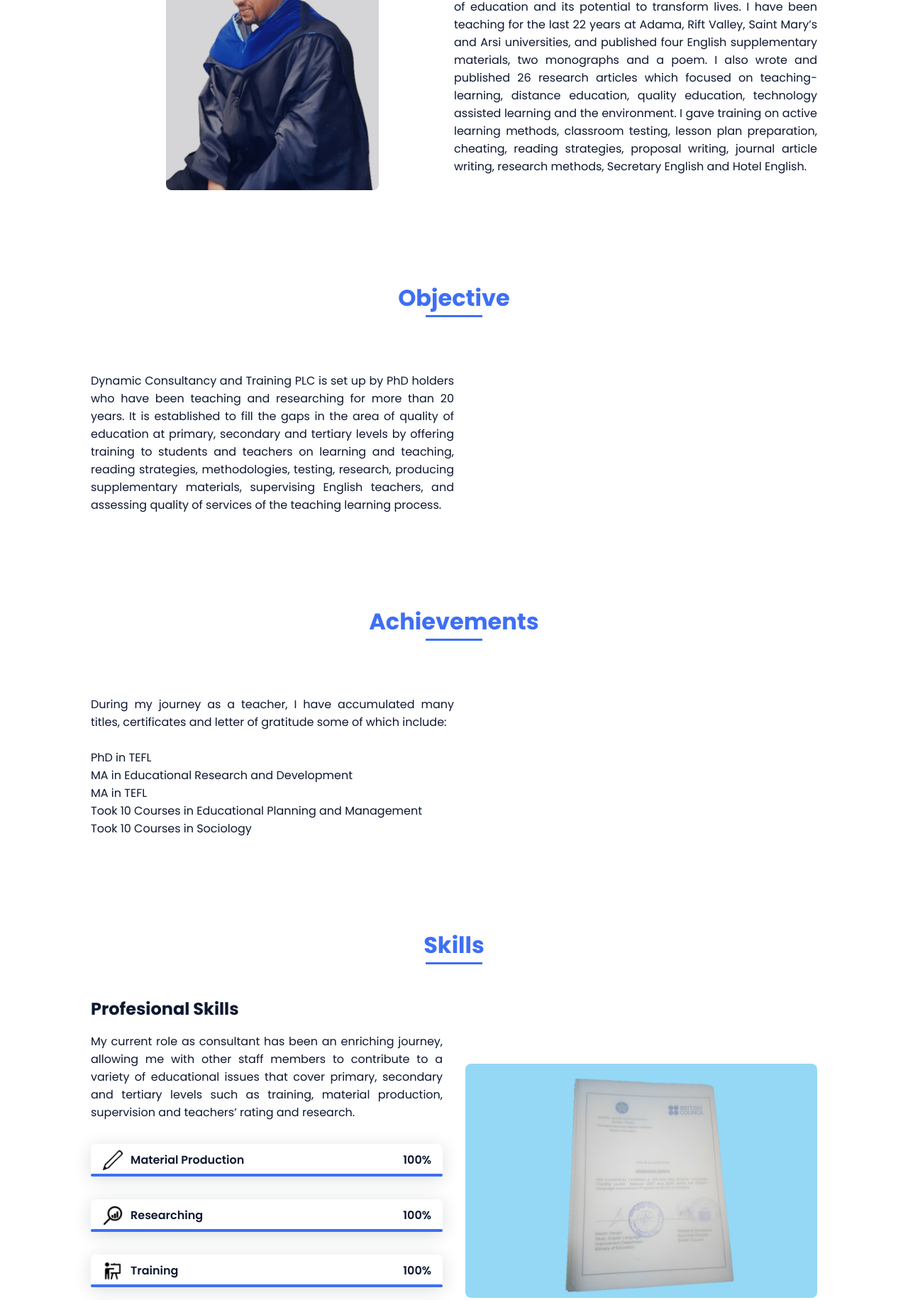
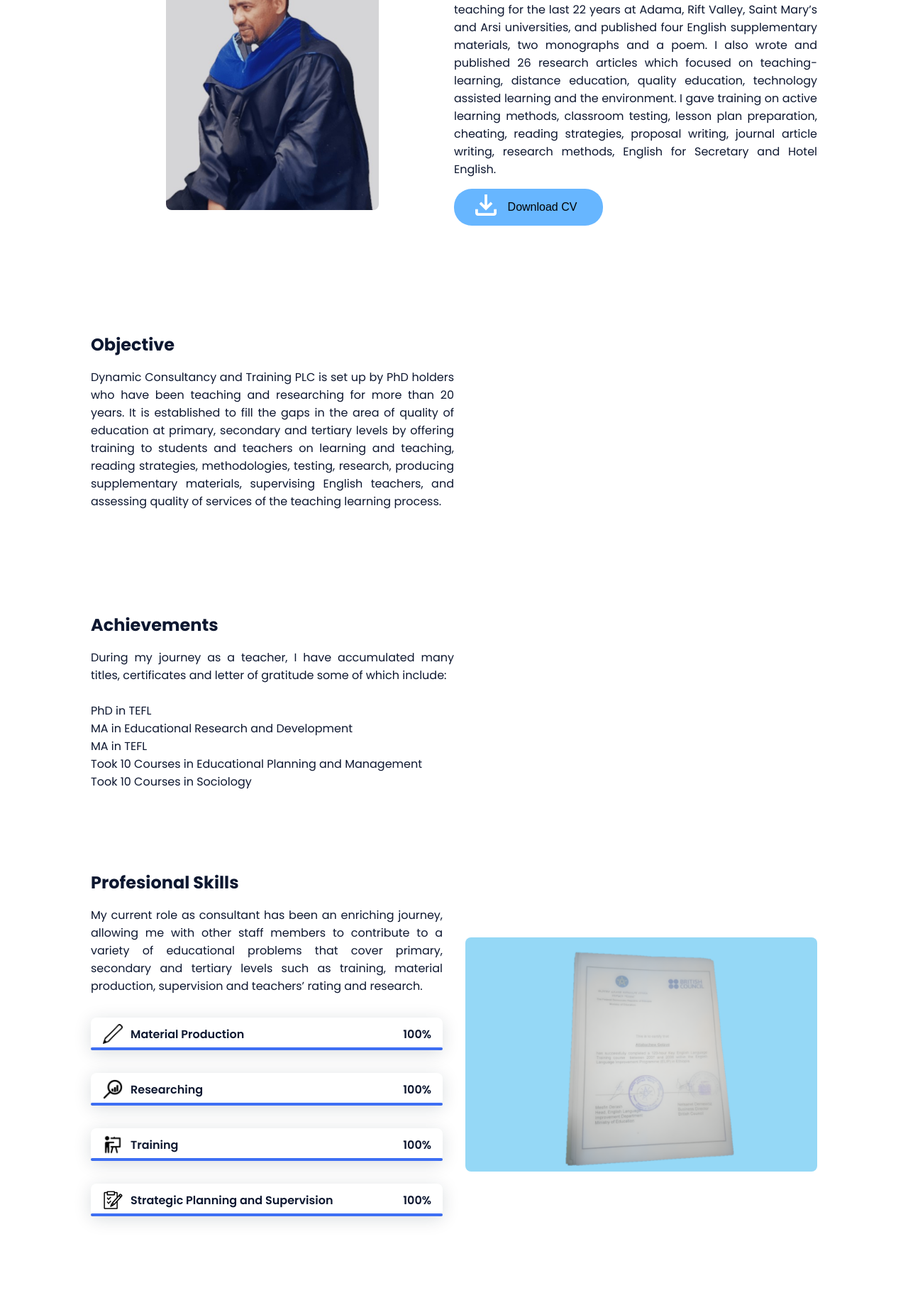
Before and after one commit to FransiTsena/atla, a plain HTML site: page index.html in a window 1280 px wide. Shown: the part 1109-2941 px from the top of the page at 71% size. Drawn offline with nearby package versions, Linux system fonts and the light colour scheme.

Commit message:
Add files via upload

```diff
--- a/index.html
+++ b/index.html
@@ -97,15 +97,22 @@
 
                 <div>
                     <h2 class="about__subtitle">I am Atlabachew.</h2>
-                    <p class="about__text">Welcome to my portfolio site, where I am excited to share my journey, skills and researches. I am always interested in the field of education and its potential to transform lives. I have been teaching for the last 22 years at Adama, Rift Valley, Saint Mary’s and Arsi universities, and published four English supplementary materials, two monographs and a poem. I also wrote and published 26 research articles which focused on teaching-learning, distance education, quality education, technology assisted learning and the environment. I gave training on active learning methods, classroom testing, lesson plan preparation, cheating, reading strategies, proposal writing, journal article writing, research methods, Secretary English and Hotel English.</p>
-                </div>
+                    <p class="about__text">Welcome to my portfolio site, where I am excited to share my journey, skills and researches. I am always interested in the field of education and its potential to transform lives. I have been teaching for the last 22 years at Adama, Rift Valley, Saint Mary’s and Arsi universities, and published four English supplementary materials, two monographs and a poem. I also wrote and published 26 research articles which focused on teaching-learning, distance education, quality education, technology assisted learning and the environment. I gave training on active learning methods, classroom testing, lesson plan preparation, cheating, reading strategies, proposal writing, journal article writing, research methods, English for Secretary and Hotel English.</p>
+                    <a href="./assets/cv.pdf">
+                        <button style="margin-top: 15px; border-style: none;;width: 210px; height: 52px; position: relative;border-radius:25px;background: #67B6FF;">
+                        <div style="width: 109px; height: 17px; left: 70px; top: 17px; position: absolute; font-size: 16px; word-wrap: break-word">Download CV</div>
+                        <div style="width: 30px; height: 30px; left: 30px; top: 8px; position: absolute; background-image: url(assets/icons/download.svg)"></div>
+                    </button>
+
+                    </a>
+                    </div>
             </div>
         </section>
          <section class="objective section" id="objective">
-            <h2 class="section-title">Objective</h2>
 
             <div class="about__container bd-grid">
                 <div>
+                    <h2 class="about__subtitle">Objective</h2>
                     <p class="objective__text"> Dynamic Consultancy and Training PLC is set up by PhD holders who have been teaching and researching for more than 20 years. It is established to fill the gaps in the area of quality of education at primary, secondary and tertiary levels by offering training to students and teachers on learning and teaching, reading strategies, methodologies, testing, research, producing supplementary materials, supervising English teachers, and assessing quality of services of the teaching learning process.
                     </p>
                 </div>
@@ -113,10 +120,11 @@
         </section>
 
         <section class="achievements section" id="achievements">
-            <h2 class="section-title">Achievements</h2>
 
             <div class="about__container bd-grid">
                 <div>
+                    <h2 class="about__subtitle">Achievements</h2>
+
                     <p class="about__text"> During my journey as a teacher, I have accumulated many titles,
                         certificates and letter of gratitude some of which include:
                         <br>
@@ -130,12 +138,12 @@
             </div>
         </section>
        <section class="skills section" id="skills">
-            <h2 class="section-title">Skills</h2>
+            <!-- <h2 class="section-title">Skills</h2>   -->
 
             <div class="skills__container bd-grid">
                 <div>
                     <h2 class="skills__subtitle">Profesional Skills</h2>
-                    <p class="skills__text"> My current role as consultant has been an enriching journey, allowing me with other staff members to contribute to a variety of educational issues that cover primary, secondary and tertiary levels such as training, material production, supervision and teachers’ rating and research.</p>
+                    <p class="skills__text"> My current role as consultant has been an enriching journey, allowing me with other staff members to contribute to a variety of educational problems that cover primary, secondary and tertiary levels such as training, material production, supervision and teachers’ rating and research.</p>
 
                     <div class="skills__data">
                         <div class="skills__names">
@@ -226,7 +234,7 @@
                 </div>
                 <div>
                     <h2 class="about__subtitle">Problem Solving</h2>
-                    <p class="about__text">I thrive on solving complex problems and am dedicated to finding innovative
+                    <p class="about__text">I thrive on solving complex problems, and am dedicated to finding innovative
                         solutions that meet the specific needs of each package.</p>
                 </div>
                 <div>
@@ -276,10 +284,13 @@
                     <h3 class="about__subtitle">Proposal and report writing</h3>
                 </div>
                 <div>
-                    <h3 class="about__subtitle">English for secretary</h3>
+                    <h3 class="about__subtitle">English for Secretary</h3>
                 </div>
                 <div>
                     <h3 class="about__subtitle">Editing</h3>
+                </div>
+                <div>
+                    <h3 class="about__subtitle">Quality Evaluation.</h3>
                 </div>
             </div>
         </section>
```
